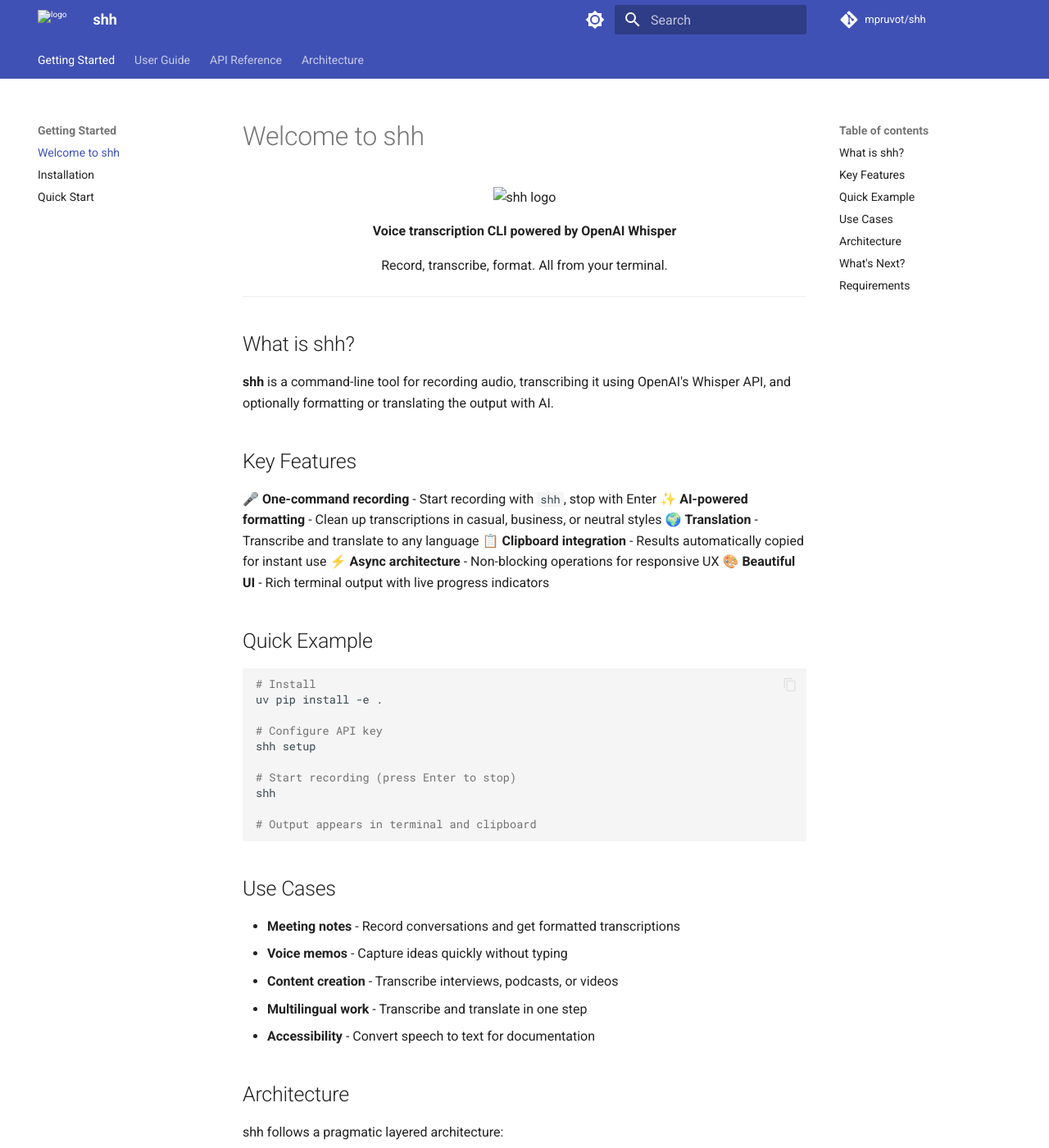
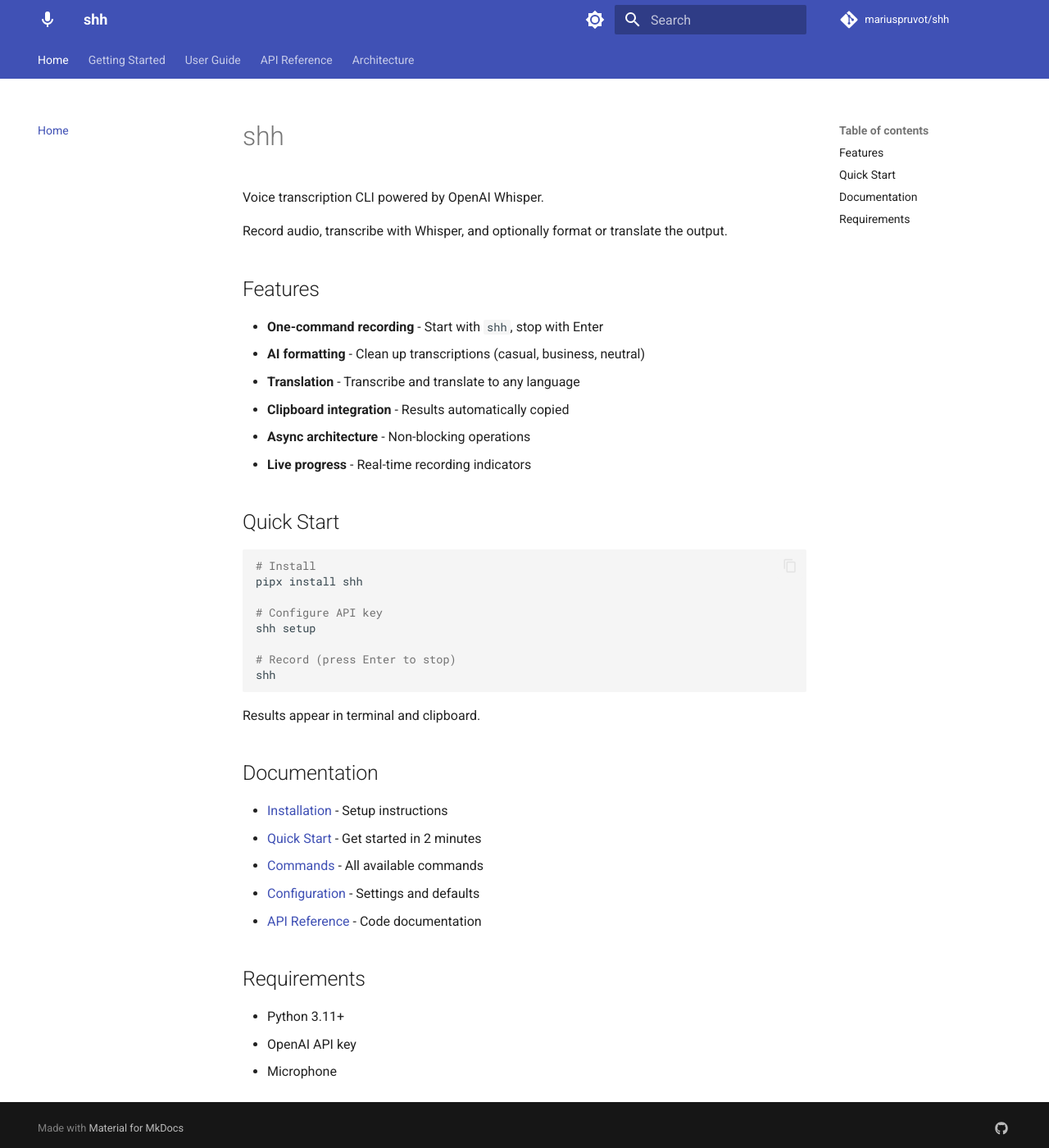
Before and after one commit to mariuspruvot/shh, an MkDocs documentation site: the page built from docs/index.md, in a window 1280 px wide and 1400 px high. Shown: the whole window at 82% size. Built offline with MkDocs 1.6.1 and Material for MkDocs 9.7.7, drawn with Linux system fonts in a browser that asks for light colours; comment, search, counter and statistics services are not loaded; some of the changed text lies outside the part shown.

Commit message:
docs: fix MkDocs Material theme and simplify homepage
- Replace missing logo with Material microphone icon
- Update author name and GitHub URLs
- Simplify index.md (remove emojis, verbose content)
- Update quick start to use pipx install
- Fix pyproject.toml structure (URLs section was malformed)
- Clean navigation structure

Site now properly renders with Material theme at:
https://mariuspruvot.github.io/shh/

````diff
--- a/docs/index.md
+++ b/docs/index.md
@@ -1,72 +1,43 @@
-# Welcome to shh
+# shh
 
-<div align="center">
-  <img src="../assets/shh-logo.png" alt="shh logo" width="200"/>
-  <p><strong>Voice transcription CLI powered by OpenAI Whisper</strong></p>
-  <p>Record, transcribe, format. All from your terminal.</p>
-</div>
+Voice transcription CLI powered by OpenAI Whisper.
 
----
+Record audio, transcribe with Whisper, and optionally format or translate the output.
 
-## What is shh?
+## Features
 
-**shh** is a command-line tool for recording audio, transcribing it using OpenAI's Whisper API, and optionally formatting or translating the output with AI.
+- **One-command recording** - Start with `shh`, stop with Enter
+- **AI formatting** - Clean up transcriptions (casual, business, neutral)
+- **Translation** - Transcribe and translate to any language
+- **Clipboard integration** - Results automatically copied
+- **Async architecture** - Non-blocking operations
+- **Live progress** - Real-time recording indicators
 
-## Key Features
-
-🎤 **One-command recording** - Start recording with `shh`, stop with Enter
-✨ **AI-powered formatting** - Clean up transcriptions in casual, business, or neutral styles
-🌍 **Translation** - Transcribe and translate to any language
-📋 **Clipboard integration** - Results automatically copied for instant use
-⚡ **Async architecture** - Non-blocking operations for responsive UX
-🎨 **Beautiful UI** - Rich terminal output with live progress indicators
-
-## Quick Example
+## Quick Start
 
 ```bash
 # Install
-uv pip install -e .
+pipx install shh
 
 # Configure API key
 shh setup
 
-# Start recording (press Enter to stop)
+# Record (press Enter to stop)
 shh
-
-# Output appears in terminal and clipboard
 ```
 
-## Use Cases
+Results appear in terminal and clipboard.
 
-- **Meeting notes** - Record conversations and get formatted transcriptions
-- **Voice memos** - Capture ideas quickly without typing
-- **Content creation** - Transcribe interviews, podcasts, or videos
-- **Multilingual work** - Transcribe and translate in one step
-- **Accessibility** - Convert speech to text for documentation
+## Documentation
 
-## Architecture
-
-shh follows a pragmatic layered architecture:
-
-```
-CLI Layer (Typer)     → User interaction and commands
-    ↓
-Core Layer            → Business logic and orchestration
-    ↓
-Adapters Layer        → External APIs, audio hardware, clipboard
-```
-
-This separation ensures clean dependencies and makes testing straightforward.
-
-## What's Next?
-
-- [Installation Guide](getting-started/installation.md) - Set up shh on your system
-- [Quick Start](getting-started/quickstart.md) - Get transcribing in 2 minutes
-- [Commands Reference](user-guide/commands.md) - Learn all available commands
-- [Architecture Overview](architecture/overview.md) - Understand how shh works
+- [Installation](getting-started/installation.md) - Setup instructions
+- [Quick Start](getting-started/quickstart.md) - Get started in 2 minutes
+- [Commands](user-guide/commands.md) - All available commands
+- [Configuration](user-guide/configuration.md) - Settings and defaults
+- [API Reference](api-reference/core.md) - Code documentation
 
 ## Requirements
 
-- Python 3.11 or higher
+- Python 3.11+
 - OpenAI API key
-- Microphone (for recording)
+- Microphone
--- a/mkdocs.yml
+++ b/mkdocs.yml
@@ -1,15 +1,15 @@
 site_name: shh
 site_description: Voice transcription CLI powered by OpenAI Whisper
-site_author: Your Name
-site_url: https://mpruvot.github.io/shh/
-repo_name: mpruvot/shh
-repo_url: https://github.com/mpruvot/shh
+site_author: Marius Pruvot
+site_url: https://mariuspruvot.github.io/shh/
+repo_name: mariuspruvot/shh
+repo_url: https://github.com/mariuspruvot/shh
 edit_uri: edit/main/docs/
 
 theme:
   name: material
-  logo: assets/shh-logo.png
-  favicon: assets/shh-logo.png
+  icon:
+    logo: material/microphone
   palette:
     # Light mode
     - media: "(prefers-color-scheme: light)"
@@ -71,14 +71,14 @@
       emoji_generator: !!python/name:material.extensions.emoji.to_svg
 
 nav:
+  - Home: index.md
   - Getting Started:
-    - index.md
     - Installation: getting-started/installation.md
     - Quick Start: getting-started/quickstart.md
   - User Guide:
     - Commands: user-guide/commands.md
     - Configuration: user-guide/configuration.md
-    - Formatting Styles: user-guide/styles.md
+    - Styles: user-guide/styles.md
     - Translation: user-guide/translation.md
   - API Reference:
     - Core: api-reference/core.md
````
Also changed, not shown: pyproject.toml (+6 -6 lines), 1 other file.
